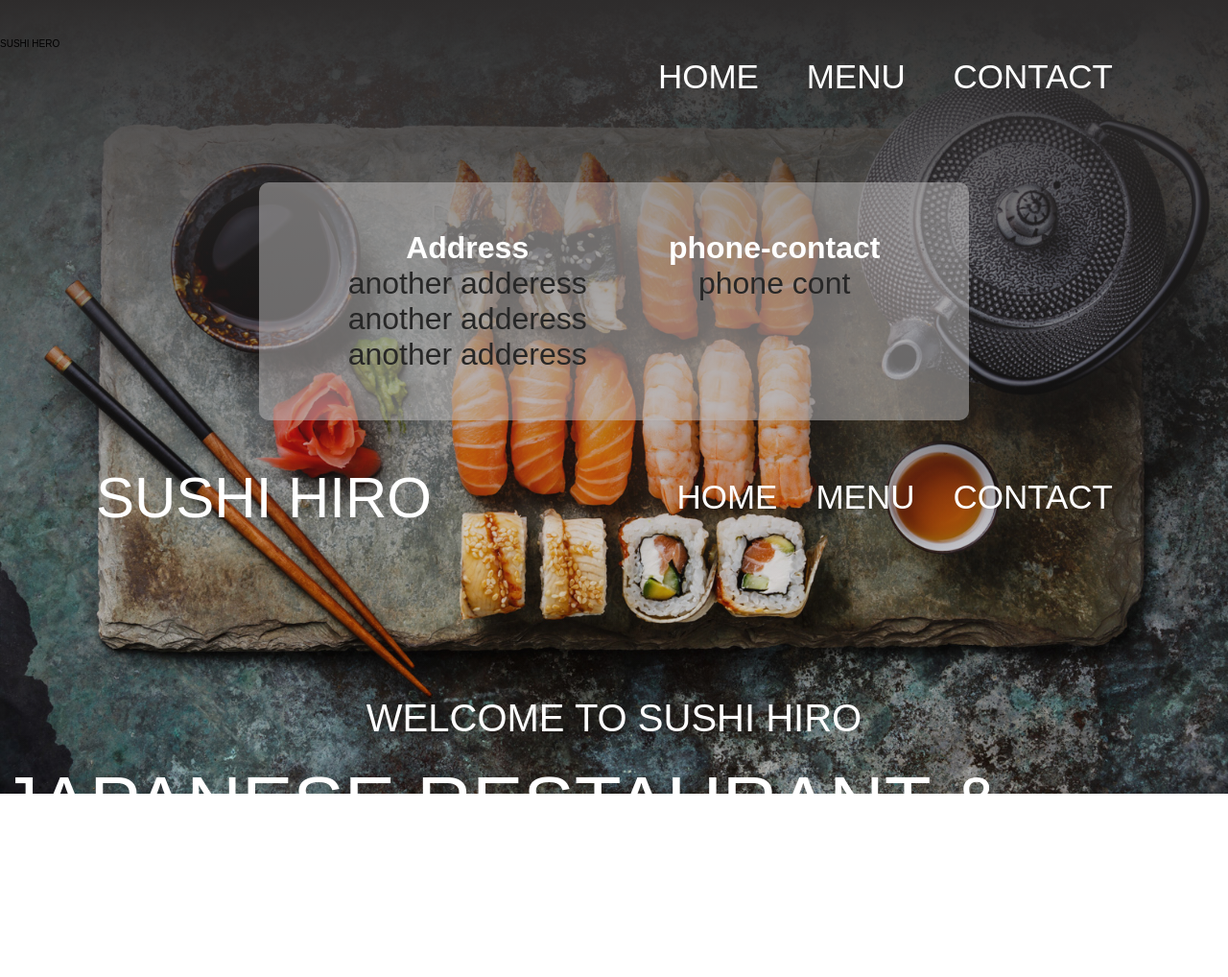
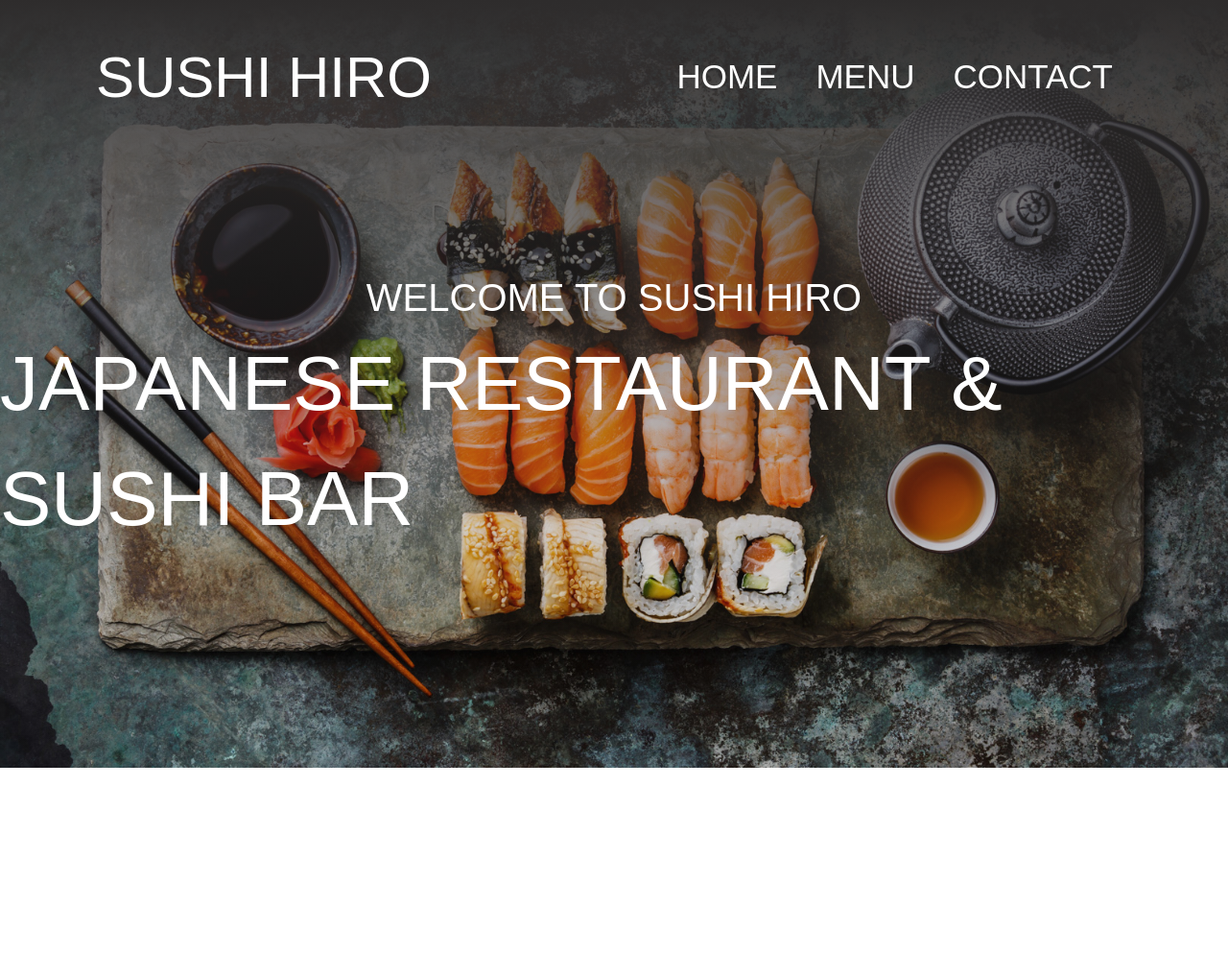
Before and after one commit to adambelko/Restaurant-Page, a website built with webpack: page dist/index.html in a window 1280 px wide. Shown: the whole page at 96% size. After the commit the page ends 800 px from the top, so only its background shows below. Built offline with nearby package versions, Linux system fonts and the light colour scheme; a web font is replaced by a local one.

Commit message:
Initial dist subtree commit

```diff
--- a/dist/index.html
+++ b/dist/index.html
@@ -11,33 +11,7 @@
 </head>
     <body>
         <div class="content">
-            <div class="content_navbar">
-                <div class="navbar-name">SUSHI HERO</div>
-                <div class="navbar-menu">
-                    <li>
-                        <ul><a href="#">HOME</a></ul>
-                        <ul><a href="#">MENU</a></ul>
-                        <ul><a href="#">CONTACT</a></ul>
-                    </li>
-                </div>
-            </div>
-            <div class="main">
-                <div class="main_contact">
-                    <div class="contact-address">
-                        Address
-                        <p class="contact-text">another adderess</p>
-                        <p class="contact-text">another adderess</p>
-                        <p class="contact-text">another adderess</p>
-                    </div>
-                    <div class="contact-phone">
-                        phone-contact
-                        <p class="contact-text">phone cont </p>
-                    </div>
-                </div>
-            </div>
+            <script src="./main.js"></script>
         </div>
     </body>
     </html>
-
-
-    <!-- <script src="./main.js"></script> -->
```
